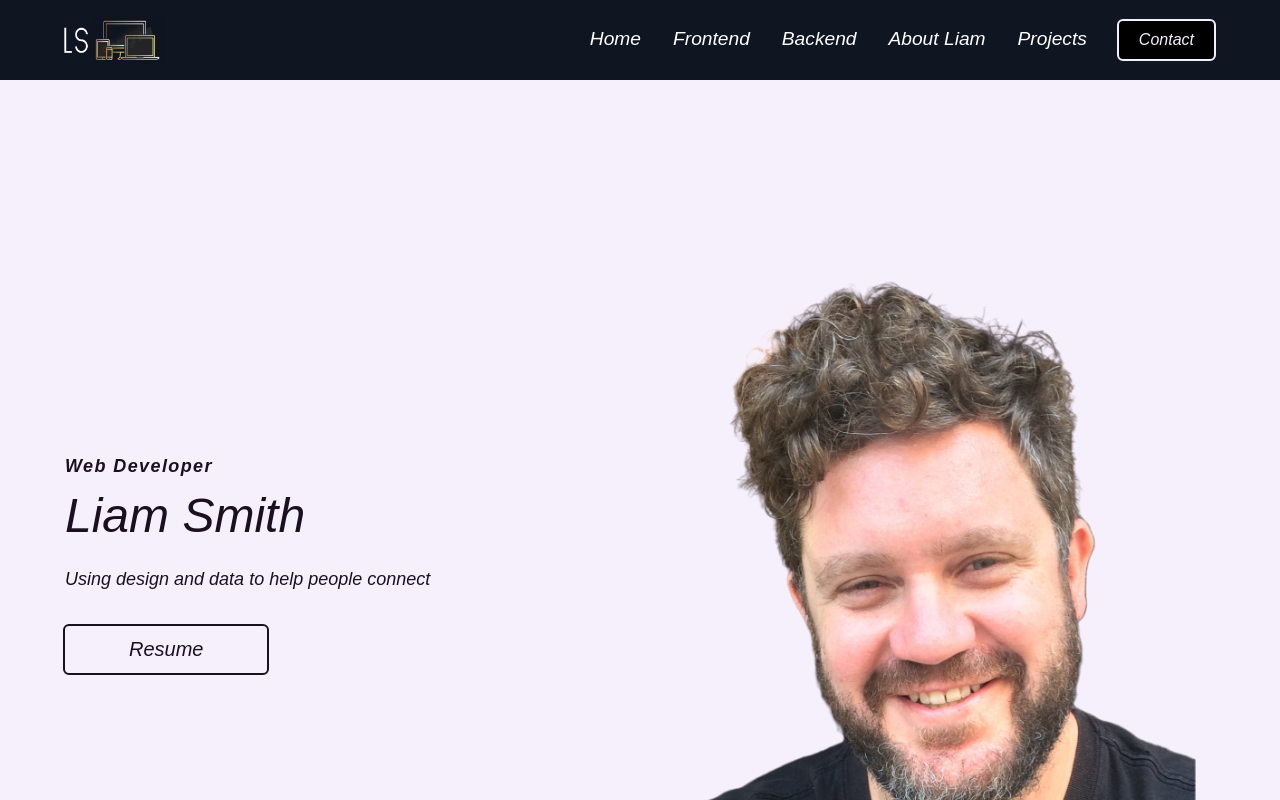
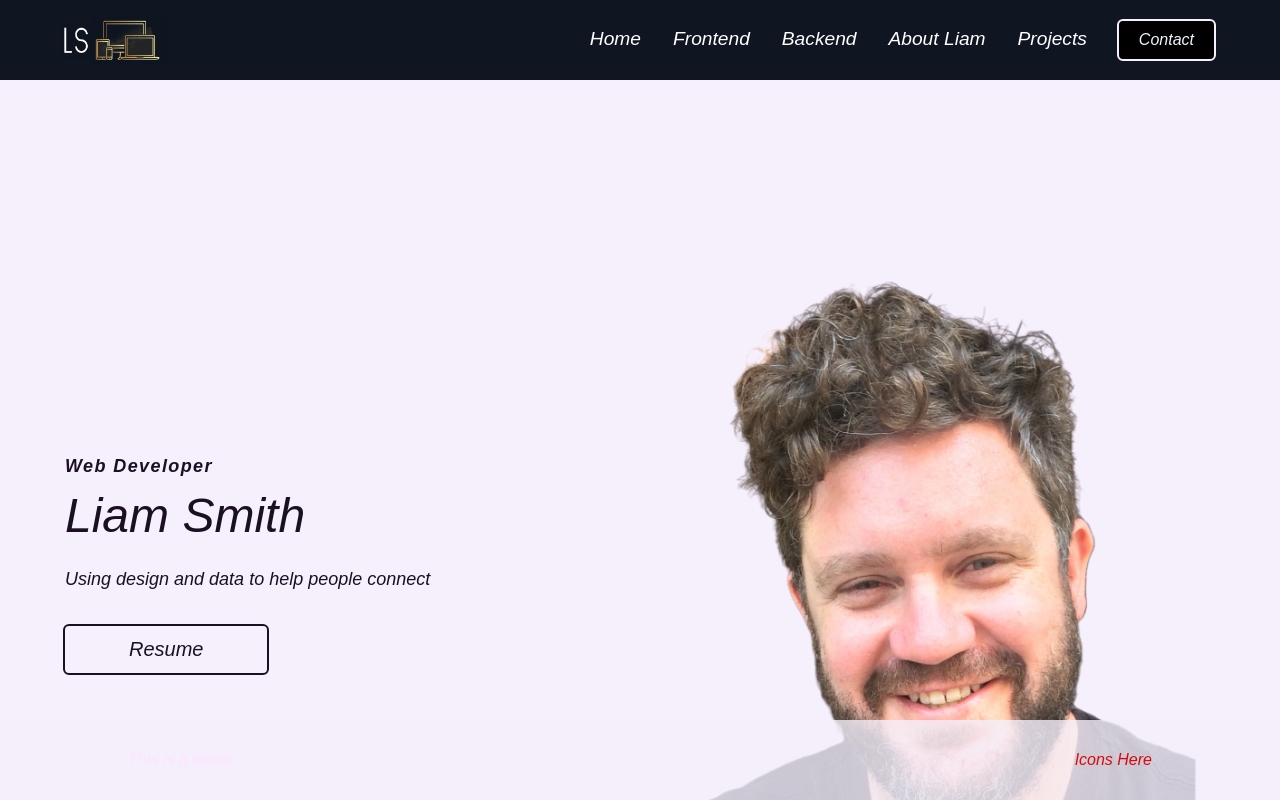
Before and after one commit to FortunateSmith/portfolio-styled-components, a React (Create React App) app: page / in a window 1280 px wide. Shown: the top 800 px of the page. Built offline with nearby package versions, Linux system fonts and the light colour scheme.

Commit message:
create footer

```diff
--- /dev/null
+++ b/src/components/footer/Footer.elements.js
@@ -0,0 +1,29 @@
+import styled from "styled-components";
+import { Container } from "../../globalStyles";
+
+export const Foot = styled.div`
+  background: #f6effc;
+  height: 80px;
+  position: sticky;
+  bottom: 0;
+  opacity: 0.8;
+  display: flex;
+  flex-grow: 1;
+  justify-content: center;
+  align-items: center;
+`
+
+export const FooterContainer = styled.div`
+  display: flex;
+  align-items: center;
+  justify-content: space-between;
+  padding: 0 5%;
+  width: 90%;
+  color: #ffe1ff
+`
+
+export const FooterIconBox = styled.div`
+  color: red;
+  display: flex;
+  justify-content: flex-end;
+`
--- /dev/null
+++ b/src/components/footer/Footer.js
@@ -0,0 +1,21 @@
+import React from 'react'
+import {
+  Foot, FooterContainer, FooterIconBox
+} from "./Footer.elements"
+
+const Footer = () => {
+  return (
+    <>
+      <Foot>
+        <FooterContainer>
+          This is a footer
+          <FooterIconBox>
+            Icons Here
+          </FooterIconBox>
+        </FooterContainer>
+      </Foot>
+    </>
+  )
+}
+
+export default Footer
--- a/src/components/index.js
+++ b/src/components/index.js
@@ -1,2 +1,3 @@
 export { default as Navbar } from './navbar/Navbar';
 export { default as InfoSection} from './InfoSection/InfoSection'
+export { default as Footer } from './footer/Footer'
--- a/src/components/navbar/Navbar.js
+++ b/src/components/navbar/Navbar.js
@@ -39,26 +39,22 @@ const Navbar = () => {
   }, []);
 
   const toggleHome = () => {
-    scroll.scrollToTop()
-  }
+    scroll.scrollToTop();
+  };
 
   const opac = () => {
-    // console.log(window.scrollY)
     if (window.scrollY >= 80) {
-      console.log("NOW")
-      setNavOpacity(true)
+      setNavOpacity(true);
     } else {
-      setNavOpacity(false)
+      setNavOpacity(false);
     }
-  }
-
-  window.addEventListener("scroll", opac)
+  };
 
   window.addEventListener("resize", showButton);
   return (
     <>
       <IconContext.Provider value={{ color: "#fff" }}>
-        <Nav className={navOpacity ? 'active' : null}  onScroll={opac}>
+        <Nav className={navOpacity ? "active" : null} onScroll={opac}>
           <NavbarContainer>
             <NavLogo to="/" onClick={toggleHome}>
               <NavIcon src={Logo} />
@@ -66,7 +62,7 @@ const Navbar = () => {
             <MobileIcon onClick={handleClick}>
               {click ? <FaTimes /> : <FaBars />}
             </MobileIcon>
-            <NavMenu onClick={handleClick} click={click} >
+            <NavMenu onClick={handleClick} click={click}>
               <NavItem>
                 <NavLinks
                   onClick={handleClick}
@@ -76,9 +72,10 @@ const Navbar = () => {
                   delay={100}
                   spy={true}
                   exact="true"
-                    offset={-237}
-
-                >Home</NavLinks>
+                  offset={-157}
+                >
+                  Home
+                </NavLinks>
               </NavItem>
 
               <Element>
@@ -92,7 +89,9 @@ const Navbar = () => {
                     spy={true}
                     exact="true"
                     offset={-237}
-                >Frontend</NavLinks>
+                  >
+                    Frontend
+                  </NavLinks>
                 </NavItem>
               </Element>
 
@@ -106,7 +105,9 @@ const Navbar = () => {
                   spy={true}
                   exact="true"
                   offset={-237}
-                >Backend</NavLinks>
+                >
+                  Backend
+                </NavLinks>
               </NavItem>
 
               <NavItem>
@@ -119,8 +120,9 @@ const Navbar = () => {
                   spy={true}
                   exact="true"
                   offset={-237}
-
-                >About Liam</NavLinks>
+                >
+                  About Liam
+                </NavLinks>
               </NavItem>
 
               <NavItem>
@@ -133,8 +135,9 @@ const Navbar = () => {
                   spy={true}
                   exact="true"
                   offset={-237}
-
-                >Projects</NavLinks>
+                >
+                  Projects
+                </NavLinks>
               </NavItem>
               <NavItemBtn>
                 {button ? (
--- a/src/pages/HomePage/Home.js
+++ b/src/pages/HomePage/Home.js
@@ -1,5 +1,6 @@
 import React from "react";
-import { InfoSection, Navbar } from "../../components";
+import { InfoSection, Navbar, Footer } from "../../components";
+
 import {
   homeObjOne,
   homeObjTwo,
@@ -17,6 +18,7 @@ const Home = () => {
       <InfoSection {...homeObjThree} />
       <InfoSection {...homeObjFour} />
       <InfoSection {...homeObjFive} />
+      <Footer/>
     </>
   );
 };
```
Lines whose indentation alone changed are shown as unchanged.
